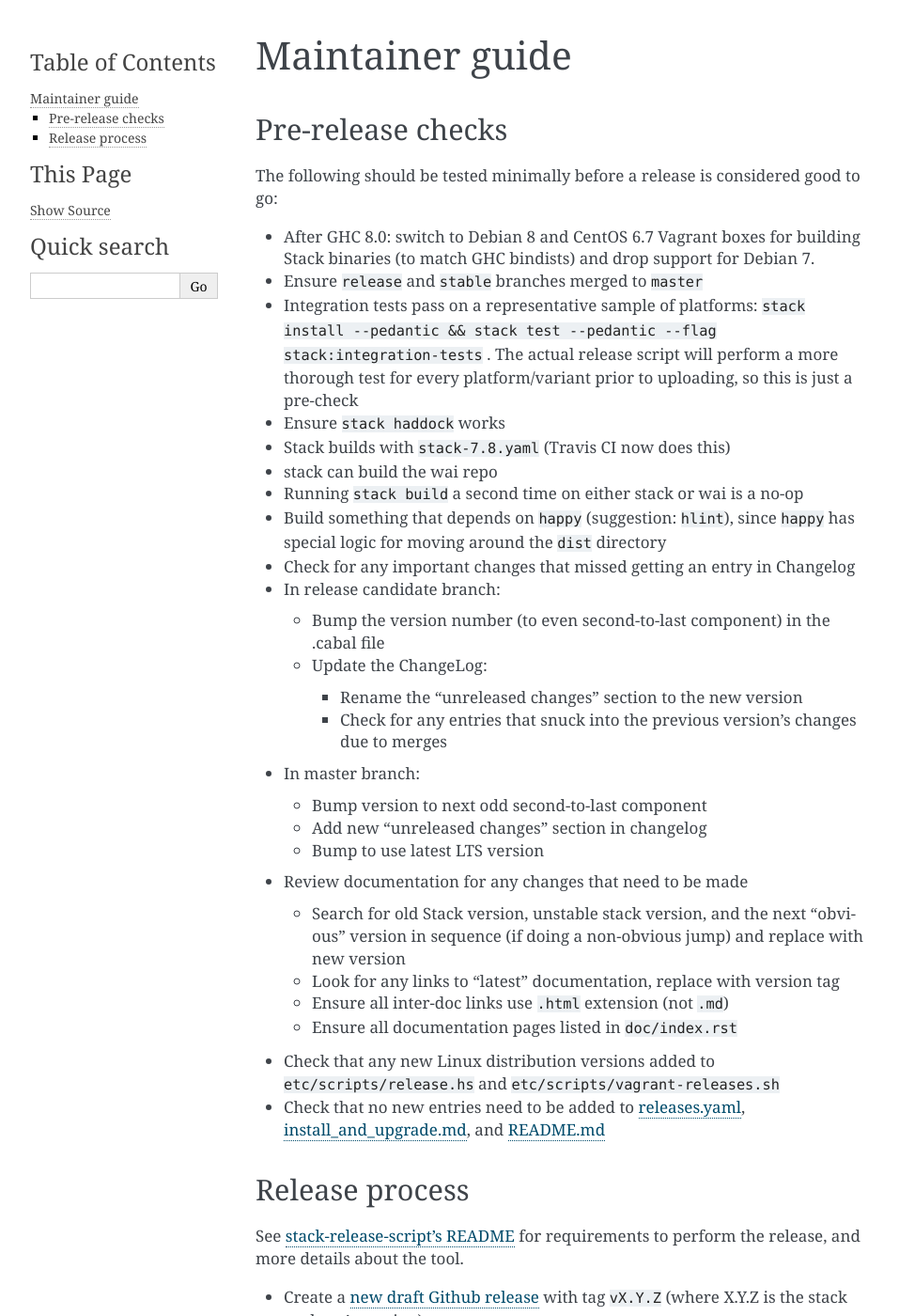
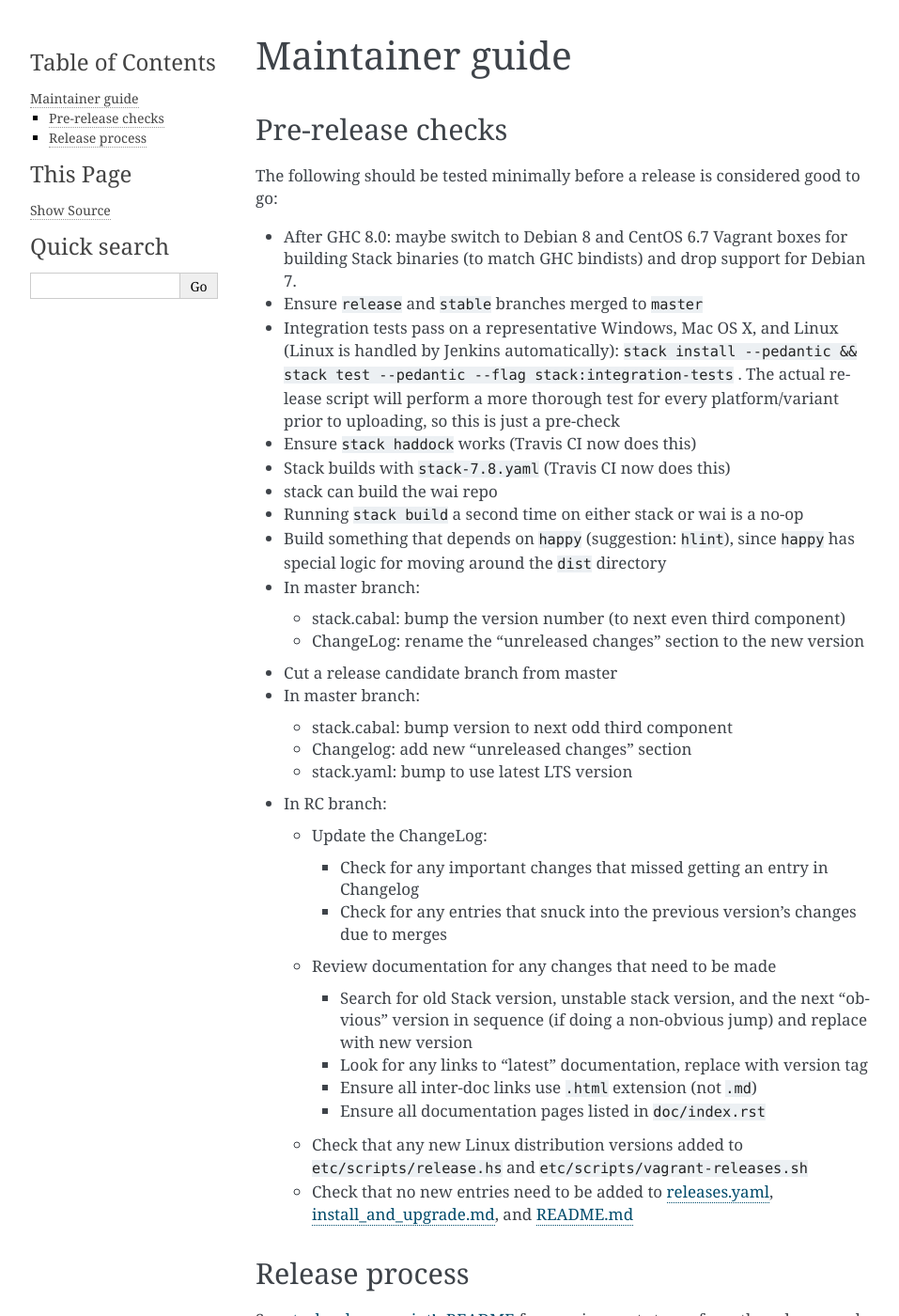
Before and after one commit to commercialhaskell/stack, a Sphinx documentation site: the page built from doc/MAINTAINER_GUIDE.md, in a window 1280 px wide and 1400 px high. Shown: the whole window at 94% size, without its empty margins (148-1105 px from the left). Built offline with Sphinx 7.4.7, drawn with Linux system fonts in a browser that asks for light colours.

Commit message:
Update CONTRIBUTING and MAINTAINER_GUIDE

```diff
--- a/doc/MAINTAINER_GUIDE.md
+++ b/doc/MAINTAINER_GUIDE.md
@@ -5,45 +5,47 @@
 The following should be tested minimally before a release is considered good
 to go:
 
-* After GHC 8.0: switch to Debian 8 and CentOS 6.7 Vagrant boxes for building Stack
-  binaries (to match GHC bindists) and drop support for Debian 7.
+* After GHC 8.0: maybe switch to Debian 8 and CentOS 6.7 Vagrant boxes for
+  building Stack binaries (to match GHC bindists) and drop support for Debian 7.
 * Ensure `release` and `stable` branches merged to `master`
-* Integration tests pass on a representative sample of platforms: `stack install
-  --pedantic && stack test --pedantic --flag stack:integration-tests` . The actual
-  release script will perform a more thorough test for every platform/variant
-  prior to uploading, so this is just a pre-check
-* Ensure `stack haddock` works
+* Integration tests pass on a representative Windows, Mac OS X, and Linux (Linux
+  is handled by Jenkins automatically): `stack install --pedantic && stack test
+  --pedantic --flag stack:integration-tests` . The actual release script will
+  perform a more thorough test for every platform/variant prior to uploading, so
+  this is just a pre-check
+* Ensure `stack haddock` works (Travis CI now does this)
 * Stack builds with `stack-7.8.yaml` (Travis CI now does this)
 * stack can build the wai repo
 * Running `stack build` a second time on either stack or wai is a no-op
 * Build something that depends on `happy` (suggestion: `hlint`), since `happy`
   has special logic for moving around the `dist` directory
-* Check for any important changes that missed getting an entry in Changelog
-* In release candidate branch:
-    * Bump the version number (to even second-to-last component) in the .cabal
-      file
+* In master branch:
+    * stack.cabal: bump the version number (to next even third component)
+    * ChangeLog: rename the "unreleased changes" section to the new version
+* Cut a release candidate branch from master
+* In master branch:
+    * stack.cabal: bump version to next odd third component
+    * Changelog: add new "unreleased changes" section
+    * stack.yaml: bump to use latest LTS version
+* In RC branch:
     * Update the ChangeLog:
-        * Rename the "unreleased changes" section to the new version
+        * Check for any important changes that missed getting an entry in Changelog
         * Check for any entries that snuck into the previous version's changes
           due to merges
-* In master branch:
-    * Bump version to next odd second-to-last component
-    * Add new "unreleased changes" section in changelog
-    * Bump to use latest LTS version
-* Review documentation for any changes that need to be made
-    * Search for old Stack version, unstable stack version, and the next
-      "obvious" version in sequence (if doing a non-obvious jump) and replace
-      with new version
-    * Look for any links to "latest" documentation, replace with version tag
-    * Ensure all inter-doc links use `.html` extension (not `.md`)
-    * Ensure all documentation pages listed in `doc/index.rst`
-* Check that any new Linux distribution versions added to
-  `etc/scripts/release.hs` and `etc/scripts/vagrant-releases.sh`
-* Check that no new entries need to be added to
-  [releases.yaml](https://github.com/fpco/stackage-content/blob/master/stack/releases.yaml),
-  [install_and_upgrade.md](https://github.com/commercialhaskell/stack/blob/master/doc/install_and_upgrade.md),
-  and
-  [README.md](https://github.com/commercialhaskell/stack/blob/master/README.md)
+    * Review documentation for any changes that need to be made
+        * Search for old Stack version, unstable stack version, and the next
+          "obvious" version in sequence (if doing a non-obvious jump) and replace
+          with new version
+        * Look for any links to "latest" documentation, replace with version tag
+        * Ensure all inter-doc links use `.html` extension (not `.md`)
+        * Ensure all documentation pages listed in `doc/index.rst`
+    * Check that any new Linux distribution versions added to
+      `etc/scripts/release.hs` and `etc/scripts/vagrant-releases.sh`
+    * Check that no new entries need to be added to
+      [releases.yaml](https://github.com/fpco/stackage-content/blob/master/stack/releases.yaml),
+      [install_and_upgrade.md](https://github.com/commercialhaskell/stack/blob/master/doc/install_and_upgrade.md),
+      and
+      [README.md](https://github.com/commercialhaskell/stack/blob/master/README.md)
 
 ## Release process
 
```
Also changed, not shown: other parts of doc/MAINTAINER_GUIDE.md (+1 -1 lines), CONTRIBUTING.md (+6 -0 lines).
